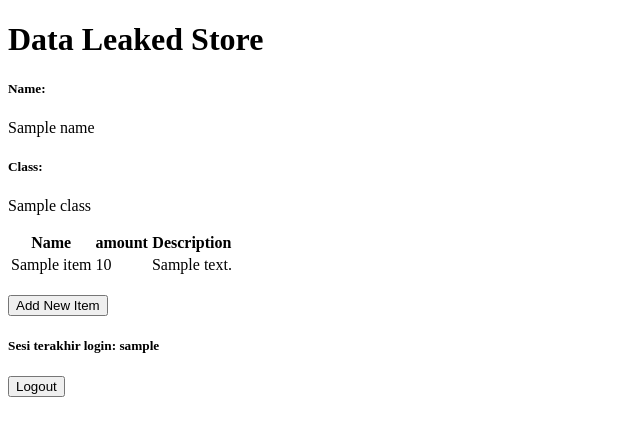
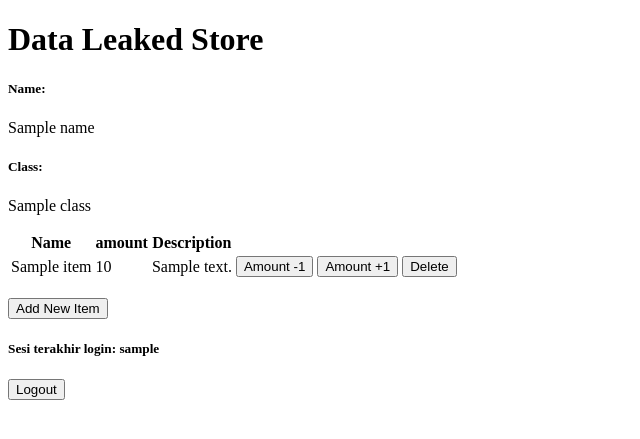
Before and after one commit to Fathi-Qushoyyi/DataLeakedInventory, a Django app: template main/templates/main.html in a window 1280 px wide. Shown: the top 439 px of the page, without its empty margins (0-640 px from the left). Run offline with Django 4.2, Linux system fonts and the light colour scheme; tables that the repository leaves empty hold one stand-in row (values such as "Sample post"); the template is opened without the code that fills it: values that come from a table or form of the project are taken from there, most other values are stand-ins (such as "Sample title", 1, 10 or a date in 2020).

Commit message:
after ading bonus

```diff
--- a/main/templates/main.html
+++ b/main/templates/main.html
@@ -22,6 +22,9 @@
                 <td>{{item.name}}</td>
                 <td>{{item.amount}}</td>
                 <td>{{item.description}}</td>
+                <td><a href="sub-amount/{{item.pk}}"><button>Amount -1</button></a></td>
+                <td><a href="add-amount/{{item.pk}}"><button>Amount +1</button></a></td>
+                <td><a href="delete-item/{{item.pk}}"><button>Delete</button></a></td>
             </tr>
         {% endfor %}
     </table>
--- a/main/urls.py
+++ b/main/urls.py
@@ -1,7 +1,7 @@
 from django.urls import path
 from main.views import show_main, create_item
 from main.views import show_main, create_item, show_xml, show_json, show_xml_by_id, show_json_by_id
-from main.views import register, login_user, logout_user
+from main.views import register, login_user, logout_user, add_amount, sub_amount, delete_item
 
 app_name = 'main'
 
@@ -15,4 +15,7 @@ urlpatterns = [
     path('register/', register, name='register'),
     path('login/', login_user, name='login'),
     path('logout/', logout_user, name='logout'),
+    path('add-amount/<int:id>', add_amount, name='add_item'),
+    path("sub-amount/<int:id>", sub_amount, name="sub_item"),
+    path("delete-item/<int:id>", delete_item, name="delete_item")
 ]
```
Also changed, not shown: main/views.py (+20 -0 lines).
